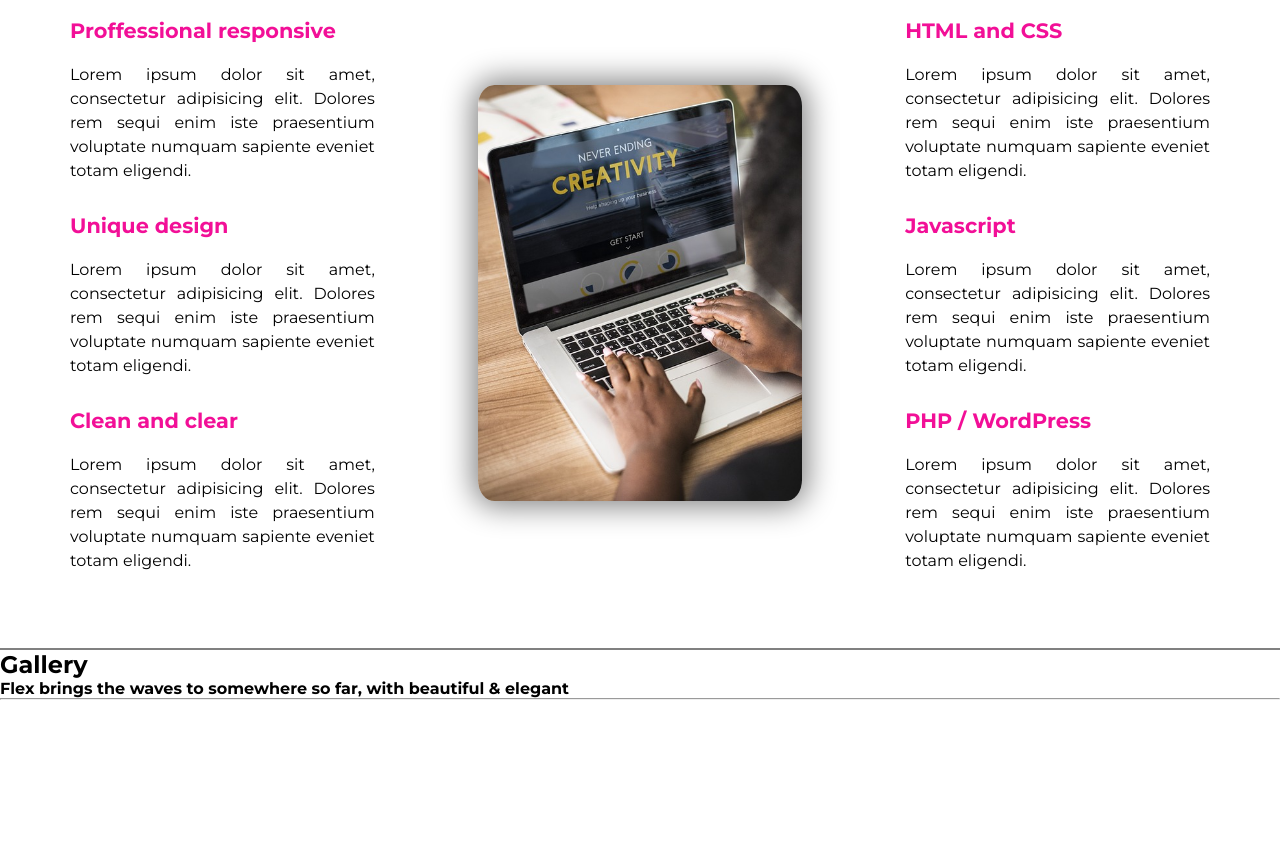
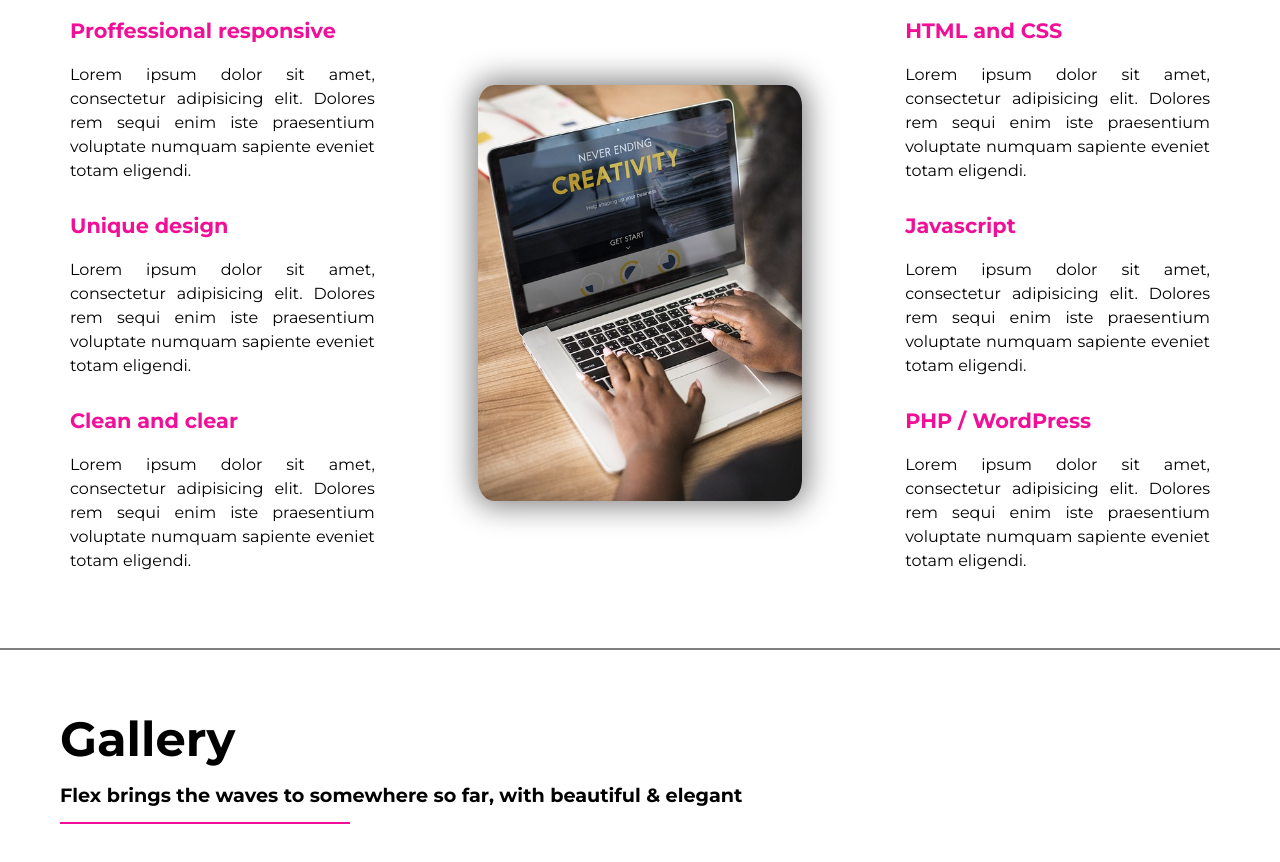
Before and after one commit to nev8/flex-creative, a plain HTML site: page index.html in a window 1280 px wide. Shown: the part 2549-3411 px from the top of the page. Before the commit the page ends 3249 px from the top, so only its background shows below. Drawn offline with Linux system fonts and the light colour scheme.

Commit message:
gallery css

```diff
--- a/style.css
+++ b/style.css
@@ -272,3 +272,23 @@ Services
     line-height: 1.5;
     text-align: justify;
 }
+/**************
+Gallery
+**************/
+.gallery {
+    padding: 60px 60px;
+}
+.gallery h2 {
+    font-size: 3rem;
+    margin-bottom: 15px;
+}
+.gallery h4 {
+    font-size: 1.2rem;
+    margin-bottom: 15px;
+}
+.gallery hr {
+    border: none;
+    height: 2px;
+    width: 25%;
+    background: var(--pink);
+}
```
Also changed, not shown: index.html (+2 -0 lines).
